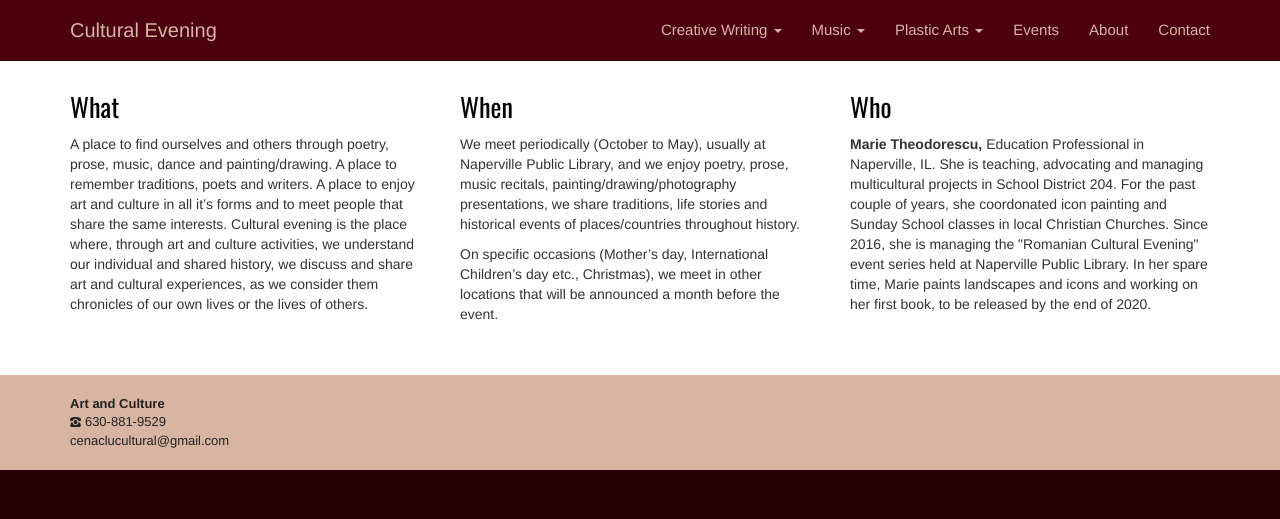
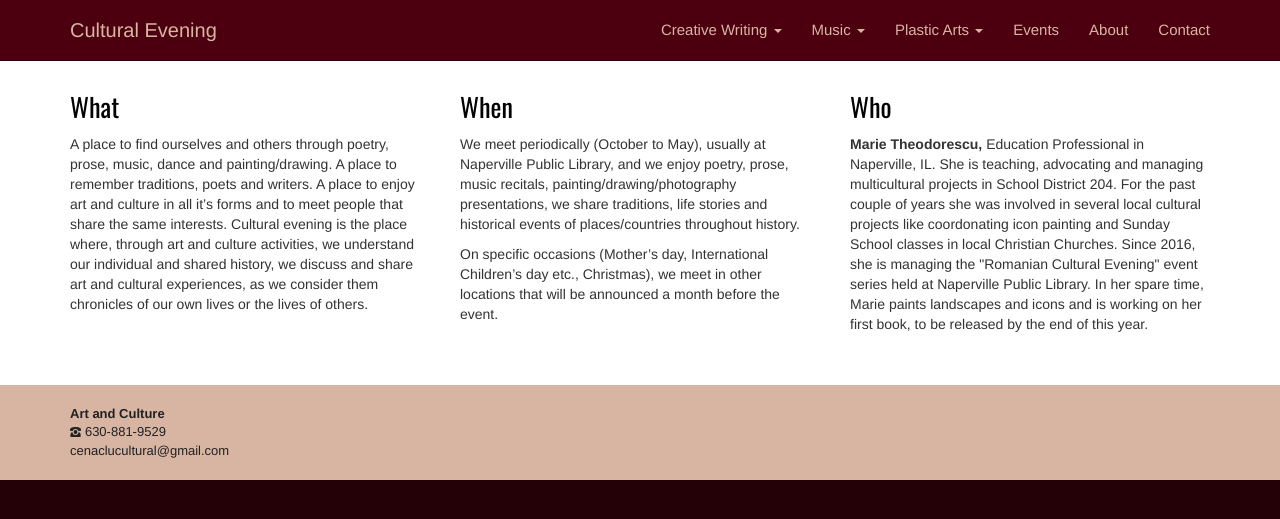
Before and after one commit to adrianth/culteve, a Jekyll site: the page built from en/about.html, in a window 1280 px wide. Shown: the top 519 px of the page. Built offline with Jekyll 4.4.1, drawn with Linux system fonts in a browser that asks for light colours.

Commit message:
corectie

```diff
--- a/en/about.html
+++ b/en/about.html
@@ -19,7 +19,7 @@ title: About
         <div class="col-sm-4">
             <h2>Who</h2>
             <p style="text-align1: justify">
-                <strong>Marie Theodorescu,</strong> Education Professional in Naperville, IL. She is teaching, advocating and managing multicultural projects in School District 204. For the past couple of years, she coordonated icon painting and Sunday School classes in local Christian Churches. Since 2016, she is managing the "Romanian Cultural Evening" event series held at Naperville Public Library. In her spare time, Marie paints landscapes and icons and working on her first book, to be released by the end of 2020.</p>
+                <strong>Marie Theodorescu,</strong> Education Professional in Naperville, IL. She is teaching, advocating and managing multicultural projects in School District 204. For the past couple of years she was involved in several local cultural projects like coordonating icon painting and Sunday School classes in local Christian Churches. Since 2016, she is managing the "Romanian Cultural Evening" event series held at Naperville Public Library. In her spare time, Marie paints landscapes and icons and is working on her first book, to be released by the end of this year.</p>
         </div>
 
     </div>
```
